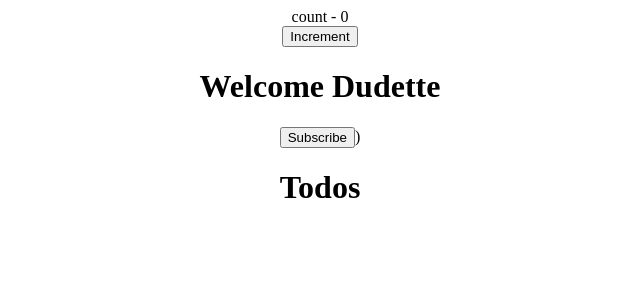
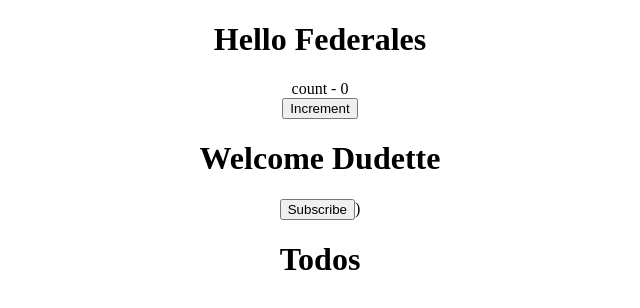
Before and after one commit to rob4abcba/ReactJS-Project, a React (Create React App) app: page / in a window 1280 px wide. Shown: the top 308 px of the page, without its empty margins (320-960 px from the left). Built offline with nearby package versions, Linux system fonts and the light colour scheme.

Commit message:
Add Greet component. Change to ES6 funct format.

```diff
--- a/src/App.js
+++ b/src/App.js
@@ -3,6 +3,7 @@
 import './App.css';
 import Message from './components/Message';
 import Counter from './components/Counter';
+import Greet from './components/Greet';
 
 class App extends React.Component {
   constructor(props) {
@@ -30,6 +31,7 @@
   render() {
   return (
     <div className="App">
+      <Greet />
       <Counter />
       <Message />
       <Todos />
--- /dev/null
+++ b/src/components/Greet.js
@@ -0,0 +1,9 @@
+import React from 'react'
+
+// function Greet() {
+//     return <h1>Hello Federal</h1>
+// }
+
+const Greet = () => <h1>Hello Federales</h1>
+
+export default Greet
```
